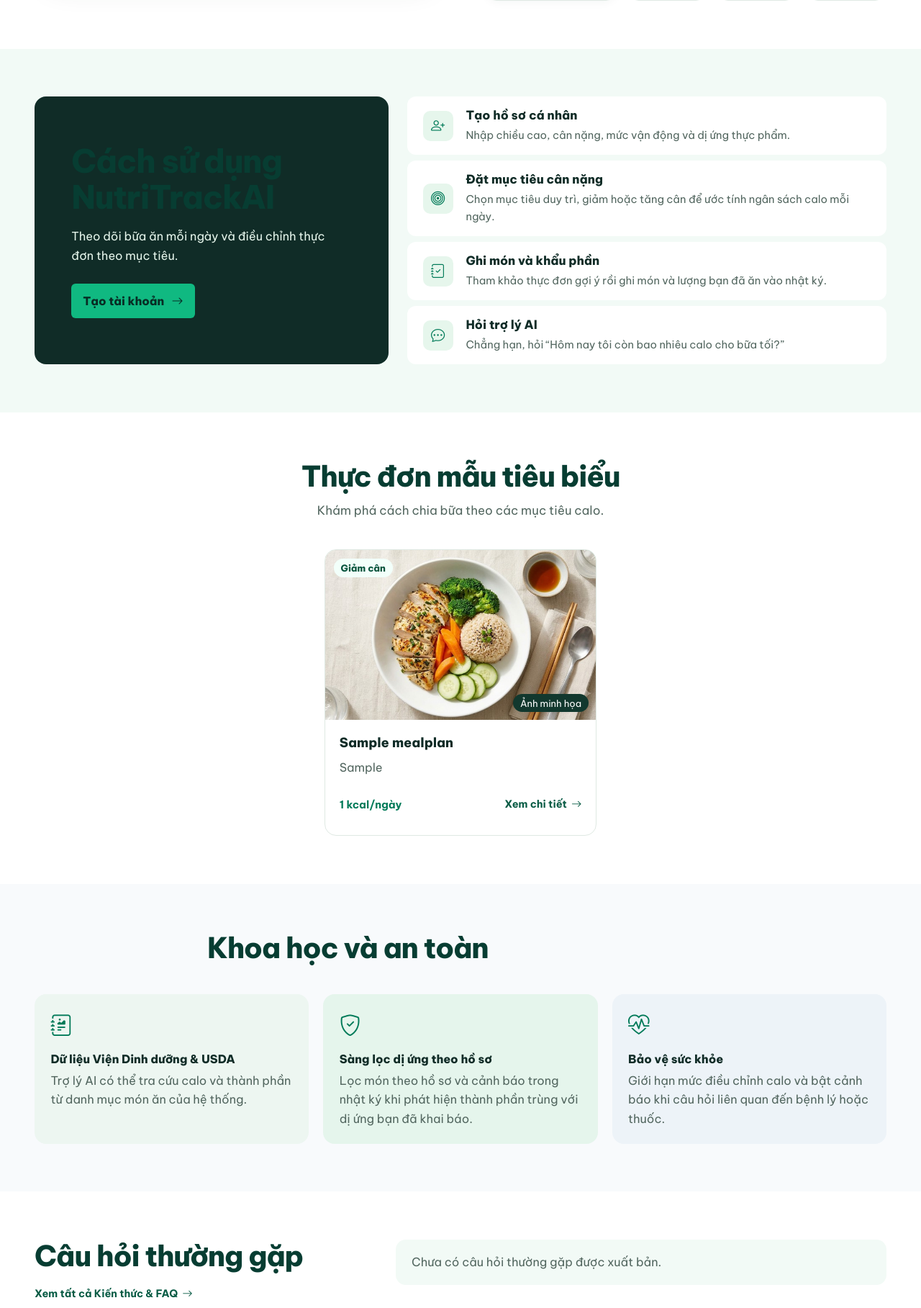
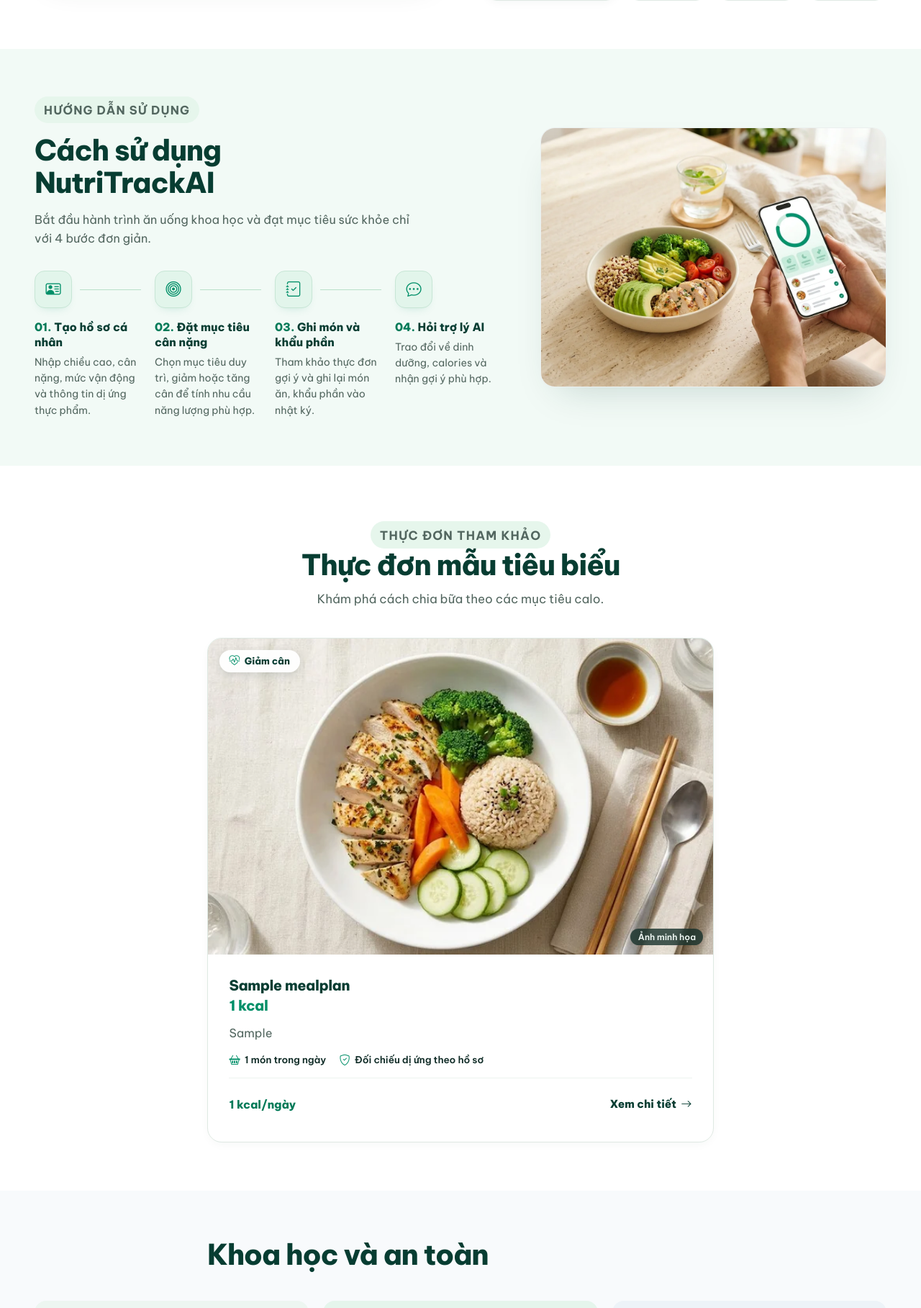
Before and after one commit to PhanAnh05/NutriTrackAI, an ASP.NET Core app: page / in a window 1280 px wide. Shown: the part 1246-3063 px from the top of the page at 72% size. Run offline with ASP.NET Core 8, Linux system fonts and the light colour scheme; empty tables hold one stand-in row (values such as "Sample post"); the project's own start-up code is not run, and a stand-in starts its controllers and pages; database files in the repository are not loaded.

Commit message:
feat(landing): redesign workflow storytelling and editorial meal plan showcase

```diff
--- a/Views/Home/Index.cshtml
+++ b/Views/Home/Index.cshtml
@@ -18,17 +18,16 @@
             Lead: "Dinh dưỡng thông minh, theo dõi sức khỏe dễ dàng và cá nhân hóa lộ trình phù hợp với mục tiêu của bạn.",
             Image: "~/images/home/Cinematic Rice Bowl Feast on Charcoal Slate.png", Webp: "~/images/home/hero-3-slate.webp", Width: 1672, Height: 941, ShowActions: false, AlignLeft: true)
     };
-    var hasAccountSession = User.Identity?.IsAuthenticated == true;
     var steps = new[]
     {
-        (Icon: "bi-person-plus", Title: "Tạo hồ sơ cá nhân", Controller: "Profile",
-            Detail: "Nhập chiều cao, cân nặng, mức vận động và dị ứng thực phẩm."),
-        (Icon: "bi-bullseye", Title: "Đặt mục tiêu cân nặng", Controller: "Goal",
-            Detail: "Chọn mục tiêu duy trì, giảm hoặc tăng cân để ước tính ngân sách calo mỗi ngày."),
-        (Icon: "bi-journal-check", Title: "Ghi món và khẩu phần", Controller: "MealLog",
-            Detail: "Tham khảo thực đơn gợi ý rồi ghi món và lượng bạn đã ăn vào nhật ký."),
-        (Icon: "bi-chat-dots", Title: "Hỏi trợ lý AI", Controller: "Chat",
-            Detail: "Chẳng hạn, hỏi “Hôm nay tôi còn bao nhiêu calo cho bữa tối?”")
+        (Number: "01", Icon: "bi-person-vcard", Title: "Tạo hồ sơ cá nhân",
+            Detail: "Nhập chiều cao, cân nặng, mức vận động và thông tin dị ứng thực phẩm."),
+        (Number: "02", Icon: "bi-bullseye", Title: "Đặt mục tiêu cân nặng",
+            Detail: "Chọn mục tiêu duy trì, giảm hoặc tăng cân để tính nhu cầu năng lượng phù hợp."),
+        (Number: "03", Icon: "bi-journal-check", Title: "Ghi món và khẩu phần",
+            Detail: "Tham khảo thực đơn gợi ý và ghi lại món ăn, khẩu phần vào nhật ký."),
+        (Number: "04", Icon: "bi-chat-dots", Title: "Hỏi trợ lý AI",
+            Detail: "Trao đổi về dinh dưỡng, calories và nhận gợi ý phù hợp.")
     };
 
     bool HasHomeImage(string filename) => HostEnvironment.WebRootFileProvider.GetFileInfo($"images/home/{filename}").Exists;
@@ -154,53 +153,47 @@
 
 <section class="home-section home-workflow" id="cach-su-dung" aria-labelledby="home-workflow-title">
     <div class="container home-wrap home-workflow-layout">
-        <div class="home-workflow-intro">
-            <h2 id="home-workflow-title">Cách sử dụng NutriTrackAI</h2>
-            <p>Theo dõi bữa ăn mỗi ngày và điều chỉnh thực đơn theo mục tiêu.</p>
-            @if (hasAccountSession)
-            {
-                <a class="home-workflow-action" asp-area="" asp-controller="Dashboard" asp-action="Index">
-                    Xem tổng quan <i class="bi bi-arrow-right" aria-hidden="true"></i>
-                </a>
-            }
-            else
-            {
-                <a class="home-workflow-action" asp-area="" asp-controller="Account" asp-action="Register">
-                    Tạo tài khoản <i class="bi bi-arrow-right" aria-hidden="true"></i>
-                </a>
-            }
-        </div>
+        <div class="home-workflow-content">
+            <p class="home-eyebrow">HƯỚNG DẪN SỬ DỤNG</p>
+            <h2 id="home-workflow-title">Cách sử dụng<br class="d-none d-lg-inline" /> NutriTrackAI</h2>
+            <p class="home-workflow-lead">Bắt đầu hành trình ăn uống khoa học và đạt mục tiêu sức khỏe chỉ với 4 bước đơn giản.</p>
             <ol class="home-workflow-steps" role="list">
                 @foreach (var step in steps)
                 {
                     <li class="home-workflow-step">
-                    <span class="home-workflow-icon" aria-hidden="true"><i class="bi @step.Icon"></i></span>
+                        <div class="home-workflow-track" aria-hidden="true">
+                            <span class="home-workflow-icon"><i class="bi @step.Icon"></i></span>
+                        </div>
                         <div class="home-workflow-step-copy">
-                        <h3>
-                            @if (hasAccountSession)
-                            {
-                                <a class="stretched-link" asp-area="" asp-controller="@step.Controller" asp-action="Index">@step.Title</a>
-                            }
-                            else
-                            {
-                                @step.Title
-                            }
-                        </h3>
+                            <h3><span class="home-step-num">@step.Number.</span> @step.Title</h3>
                             <p>@step.Detail</p>
                         </div>
-                    @if (hasAccountSession)
-                    {
-                        <i class="bi bi-chevron-right home-workflow-step-arrow" aria-hidden="true"></i>
-                    }
                     </li>
                 }
             </ol>
+        </div>
+        <figure class="home-workflow-figure">
+            <div class="home-workflow-media">
+                @if (HasHomeImage("workflow-lifestyle.jpg"))
+                {
+                    <picture>
+                        @if (HasHomeImage("workflow-lifestyle.webp"))
+                        {
+                            <source srcset="@Url.Content("~/images/home/workflow-lifestyle.webp")" type="image/webp" />
+                        }
+                        <img src="~/images/home/workflow-lifestyle.jpg" width="1200" height="896" loading="lazy" decoding="async"
+                             alt="Minh họa người dùng theo dõi bữa ăn lành mạnh trên ứng dụng NutriTrackAI" onerror="this.hidden = true" />
+                    </picture>
+                }
+            </div>
+        </figure>
     </div>
 </section>
 
 <section class="home-section home-showcase" id="thuc-don-mau" aria-labelledby="home-meals-title">
     <div class="container home-wrap">
         <div class="home-section-heading">
+            <p class="home-eyebrow">THỰC ĐƠN THAM KHẢO</p>
             <h2 id="home-meals-title">Thực đơn mẫu tiêu biểu</h2>
             <p>Khám phá cách chia bữa theo các mục tiêu calo.</p>
         </div>
@@ -213,50 +206,75 @@
         }
         else
         {
-            <div class="row row-cols-1 row-cols-md-2 row-cols-lg-3 justify-content-center g-4">
+            var mealGridVariant = Model.PublicMealPlans.Count switch
+            {
+                1 => "is-single",
+                2 or 4 => "is-two-col",
+                _ => "is-three-col"
+            };
+            <div class="home-meal-grid @mealGridVariant">
                 @foreach (var plan in Model.PublicMealPlans)
                 {
-                    var (goal, filename) = plan.GoalType switch
+                    var (goal, goalIcon, jpgFile, webpFile) = plan.GoalType switch
                     {
-                        GoalType.Lose => ("Giảm cân", "plan-1.jpg"),
-                        GoalType.Gain => ("Tăng cân", "plan-2.jpg"),
-                        _ => ("Duy trì", "plan-3.jpg")
+                        GoalType.Lose => ("Giảm cân", "bi-heart-pulse", "plan-1.jpg", "plan-1.webp"),
+                        GoalType.Gain => ("Tăng cân", "bi-graph-up-arrow", "plan-2.jpg", "plan-2.webp"),
+                        _ => ("Duy trì", "bi-check2-circle", "plan-3.jpg", "plan-3.webp")
                     };
-                    var illustrative = HasHomeImage(filename);
-                    var image = illustrative ? Url.Content($"~/images/home/{filename}")
+                    var illustrative = HasHomeImage(jpgFile);
+                    var image = illustrative ? Url.Content($"~/images/home/{jpgFile}")
                         : plan.FirstFood is { } food ? FoodImageUrl.Resolve(food.Name, food.ImageUrl, HostEnvironment.WebRootFileProvider) : null;
-                    <div class="col">
+                    var kcalText = $"{plan.TargetCalories.ToString("N0", vietnamese)} kcal";
+                    var displayTitle = plan.Name.EndsWith(kcalText, StringComparison.OrdinalIgnoreCase)
+                        ? plan.Name[..^kcalText.Length].TrimEnd(' ', '-', '—', '–')
+                        : plan.Name;
                     <article class="meal-showcase-card">
                         <div class="home-meal-media">
                             <i class="bi bi-egg-fried home-meal-fallback" aria-hidden="true"></i>
                             @if (!string.IsNullOrWhiteSpace(image))
                             {
-                                    <img src="@image" alt="@(illustrative ? "" : plan.FirstFood?.Name)" loading="lazy" decoding="async" onerror="this.hidden = true" />
+                                @if (illustrative && HasHomeImage(webpFile))
+                                {
+                                    <picture>
+                                        <source srcset="@Url.Content($"~/images/home/{webpFile}")" type="image/webp" />
+                                        <img src="@image" alt="" width="720" height="402" loading="lazy" decoding="async" onerror="this.hidden = true" />
+                                    </picture>
                                 }
-                                <span class="home-meal-goal">@goal</span>
+                                else
+                                {
+                                    <img src="@image" alt="@(illustrative ? "" : plan.FirstFood?.Name)" width="720" height="402" loading="lazy" decoding="async" onerror="this.hidden = true" />
+                                }
+                            }
+                            <span class="home-meal-goal"><i class="bi @goalIcon" aria-hidden="true"></i>@goal</span>
                             @if (illustrative)
                             {
                                 <span class="home-meal-photo-label">Ảnh minh họa</span>
                             }
                         </div>
                         <div class="home-meal-body">
-                                <h3>@plan.Name</h3>
+                            <h3 class="home-meal-heading">
+                                <span>@displayTitle</span>
+                                <span class="home-meal-kcal">@kcalText</span>
+                            </h3>
                             @if (!string.IsNullOrWhiteSpace(plan.Description))
                             {
                                 <p class="home-meal-description">@plan.Description</p>
                             }
                             else
                             {
-                                    <p>@plan.FoodCount món trong thực đơn.</p>
+                                <p class="home-meal-description">Thực đơn cân bằng dinh dưỡng với @plan.FoodCount món ăn theo bữa trong ngày.</p>
                             }
+                            <ul class="home-meal-meta" aria-label="Thông tin thực đơn">
+                                <li><i class="bi bi-basket2" aria-hidden="true"></i><span>@plan.FoodCount món trong ngày</span></li>
+                                <li><i class="bi bi-shield-check" aria-hidden="true"></i><span>Đối chiếu dị ứng theo hồ sơ</span></li>
+                            </ul>
                             <div class="home-meal-footer">
                                 <strong>@plan.TargetCalories.ToString("N0", vietnamese) kcal/ngày</strong>
-                                    <a asp-area="" asp-controller="MealPlan" asp-action="Index" asp-route-planId="@plan.Id" class="home-text-link"
+                                <a asp-area="" asp-controller="MealPlan" asp-action="Index" asp-route-planId="@plan.Id" class="home-meal-link"
                                    aria-label="Xem chi tiết @plan.Name">Xem chi tiết <i class="bi bi-arrow-right" aria-hidden="true"></i></a>
                             </div>
                         </div>
                     </article>
-                    </div>
                 }
             </div>
         }
--- a/wwwroot/css/site.css
+++ b/wwwroot/css/site.css
@@ -1437,87 +1437,134 @@ footer.footer-custom {
     font-size: clamp(.95rem, 1.15vw, 1.05rem);
 }
 
-.home-workflow { background: var(--home-mint); }
+/* Section 3: Workflow — "Cách sử dụng NutriTrackAI" */
+.home-workflow {
+    background: var(--home-mint);
+}
+
 .home-workflow-layout {
     display: grid;
-    grid-template-columns: minmax(0, .85fr) minmax(0, 1.15fr);
-    gap: clamp(1rem, 2vw, 1.75rem);
-}
-.home-workflow-intro {
+    grid-template-columns: minmax(0, 1.24fr) minmax(0, .92fr);
+    gap: clamp(2rem, 4.2vw, 3.75rem);
+    align-items: center;
+}
+
+.home-workflow-content {
+    min-width: 0;
+}
+
+.home-workflow-lead {
+    max-width: 48ch;
+    margin: .9rem 0 0;
+    font-size: 1.04rem;
+    color: var(--home-muted);
+}
+
+.home-workflow-steps {
+    display: grid;
+    grid-template-columns: repeat(4, minmax(0, 1fr));
+    gap: 1.2rem;
+    margin: 2rem 0 0;
+    padding: 0;
+    list-style: none;
+}
+
+.home-workflow-step {
     display: flex;
     flex-direction: column;
-    align-items: flex-start;
-    justify-content: center;
-    padding: clamp(1.5rem, 4vw, 3.5rem);
-    border-radius: 1rem;
-    background: var(--home-ink);
-    color: #fff;
-}
-.home-workflow-intro h2 {
-    max-width: 14ch;
-    font-size: clamp(2rem, 3.5vw, 3.2rem);
-    line-height: 1.12;
-}
-.home-workflow-intro p {
-    max-width: 34ch;
-    margin: 1rem 0 1.6rem;
-    color: var(--home-mint-strong);
-}
-.home-workflow-action {
-    display: inline-flex;
-    align-items: center;
-    gap: .65rem;
-    min-height: 48px;
-    padding: .65rem 1rem;
-    border-radius: .375rem;
-    background: var(--home-brand);
-    color: #082c24;
-    font-weight: 750;
-    text-decoration: none;
-}
-.home-workflow-action:hover {
-    background: var(--home-mint-strong);
-    color: var(--home-ink);
-}
-.home-workflow-action:focus-visible { outline-color: #fff; }
-.home-workflow-steps {
-    display: grid;
-    gap: .5rem;
-    margin: 0;
-    padding: 0;
-    list-style: none;
-}
-.home-workflow-step {
-    position: relative;
+    min-width: 0;
+}
+
+.home-workflow-track {
     display: flex;
     align-items: center;
-    gap: clamp(.75rem, 1.4vw, 1.15rem);
-    padding: .95rem clamp(.75rem, 2vw, 1.35rem);
-    border-radius: .75rem;
-    background: #fff;
-}
+    margin-bottom: .95rem;
+}
+
+.home-workflow-step:not(:last-child) .home-workflow-track::after {
+    content: "";
+    flex: 1;
+    height: 1.5px;
+    margin-left: .7rem;
+    background: #b9dfc9;
+}
+
 .home-workflow-icon {
     display: grid;
     place-items: center;
-    flex: 0 0 2.625rem;
-    height: 2.625rem;
-    border-radius: .625rem;
-    background: var(--home-mint-strong);
-    color: var(--home-action);
-    font-size: 1.2rem;
-}
-.home-workflow-step-copy { flex: 1; min-width: 0; }
+    flex: 0 0 3.25rem;
+    width: 3.25rem;
+    height: 3.25rem;
+    border-radius: 14px;
+    background: #e2f5eb;
+    border: 1px solid #c7e6d5;
+    color: var(--home-emerald);
+    font-size: 1.32rem;
+    box-shadow: 0 6px 14px -8px rgb(0 143 104 / 24%);
+}
+
+.home-workflow-step-copy {
+    min-width: 0;
+}
+
 .home-workflow-step h3 {
-    margin: 0 0 .25rem;
-    font-size: 1.05rem;
+    margin: 0 0 .4rem;
+    color: var(--home-forest);
+    font-size: .98rem;
     font-weight: 750;
     line-height: 1.35;
 }
-.home-workflow-step p { margin: 0; font-size: .925rem; }
-.home-workflow-step a { color: inherit; text-decoration: none; }
-.home-workflow-step a:hover { color: var(--home-action); text-decoration: underline; }
-.home-workflow-step-arrow { color: var(--home-action); }
+
+.home-step-num {
+    color: var(--home-action);
+    font-variant-numeric: tabular-nums;
+}
+
+.home-workflow-step p {
+    margin: 0;
+    font-size: .885rem;
+    line-height: 1.56;
+    color: var(--home-muted);
+}
+
+.home-workflow-figure {
+    margin: 0;
+    min-width: 0;
+}
+
+.home-workflow-media {
+    aspect-ratio: 4 / 3;
+    overflow: hidden;
+    border-radius: var(--home-radius-lg);
+    background: #ffffff;
+    border: 1px solid rgb(7 61 50 / 8%);
+    box-shadow: var(--home-shadow-lg);
+}
+
 .home-safety-grid h3 { margin: 0 0 .35rem; font-size: 1rem; font-weight: 750; line-height: 1.4; }
+
+/* Section 4: Meal Plans — "Thực đơn mẫu tiêu biểu" */
+.home-showcase {
+    background: var(--home-bg);
+}
+
+.home-meal-grid {
+    display: grid;
+    gap: clamp(1.35rem, 2.5vw, 2.15rem);
+}
+
+.home-meal-grid.is-single {
+    max-width: 44rem;
+    margin-inline: auto;
+}
+
+.home-meal-grid.is-two-col {
+    grid-template-columns: repeat(2, minmax(0, 1fr));
+}
+
+.home-meal-grid.is-three-col {
+    grid-template-columns: repeat(3, minmax(0, 1fr));
+}
 
 .meal-showcase-card {
     display: flex;
@@ -1525,9 +1572,18 @@ footer.footer-custom {
     height: 100%;
     overflow: hidden;
     border: 1px solid var(--home-rule);
-    border-radius: 16px;
-    background: white;
-}
+    border-radius: var(--home-radius-lg);
+    background: #ffffff;
+    box-shadow: var(--home-shadow-sm);
+    transition: transform .22s ease, border-color .22s ease, box-shadow .22s ease;
+}
+
+.meal-showcase-card:hover {
+    transform: translateY(-4px);
+    border-color: #bcdcc9;
+    box-shadow: var(--home-shadow-md);
+}
+
 .home-meal-media {
     position: relative;
     display: grid;
@@ -1535,42 +1591,192 @@ footer.footer-custom {
     isolation: isolate;
     overflow: hidden;
     aspect-ratio: 16 / 10;
-    background: linear-gradient(135deg, #e6f7ee, #bde7d4);
-}
-.home-meal-fallback { color: var(--home-action); font-size: 2rem; }
-.home-meal-media img { position: absolute; inset: 0; transition: transform .3s ease-out; }
-.meal-showcase-card:hover img { transform: scale(1.04); }
-.home-meal-goal, .home-meal-photo-label { position: absolute; padding: .28rem .62rem; border-radius: 100px; font-size: .8125rem; line-height: 1.25; }
-.home-meal-goal { inset: .75rem auto auto .75rem; background: #f2fffa; color: #07543d; font-weight: 750; }
-.home-meal-photo-label { inset: auto .65rem .65rem auto; background: #12382e; color: white; }
-.home-meal-body { display: flex; flex-direction: column; flex: 1; gap: .55rem; padding: 1.25rem; }
-.home-meal-body h3 { margin: 0; font-size: 1.13rem; line-height: 1.35; font-weight: 750; overflow-wrap: anywhere; }
-.home-meal-body p { margin: 0; }
-.home-meal-description { display: -webkit-box; -webkit-box-orient: vertical; -webkit-line-clamp: 2; overflow: hidden; }
+    background: linear-gradient(135deg, #e6f6ec, #c5ead6);
+}
+
+.home-meal-fallback {
+    color: var(--home-action);
+    font-size: 2.25rem;
+}
+
+.home-meal-media img {
+    position: absolute;
+    inset: 0;
+    transition: transform .32s ease-out;
+}
+
+.meal-showcase-card:hover .home-meal-media img {
+    transform: scale(1.035);
+}
+
+.home-meal-goal,
+.home-meal-photo-label {
+    position: absolute;
+    z-index: 1;
+    border-radius: 999px;
+    line-height: 1.25;
+}
+
+.home-meal-goal {
+    inset: 1rem auto auto 1rem;
+    display: inline-flex;
+    align-items: center;
+    gap: .4rem;
+    padding: .38rem .85rem;
+    background: rgb(255 255 255 / 95%);
+    color: var(--home-forest);
+    font-size: .825rem;
+    font-weight: 750;
+    box-shadow: 0 4px 14px rgb(7 32 26 / 14%);
+}
+
+.home-meal-goal i {
+    color: var(--home-emerald);
+    font-size: .92rem;
+}
+
+.home-meal-photo-label {
+    inset: auto .85rem .85rem auto;
+    padding: .24rem .65rem;
+    background: rgb(16 44 39 / 76%);
+    color: #f2faf6;
+    font-size: .75rem;
+    font-weight: 600;
+    backdrop-filter: blur(4px);
+}
+
+.home-meal-body {
+    display: flex;
+    flex-direction: column;
+    flex: 1;
+    gap: .75rem;
+    padding: clamp(1.35rem, 2.3vw, 1.85rem);
+}
+
+.home-meal-heading {
+    display: flex;
+    flex-direction: column;
+    gap: .22rem;
+    margin: 0;
+    color: var(--home-forest);
+    font-size: clamp(1.22rem, 1.55vw, 1.45rem);
+    line-height: 1.28;
+    font-weight: 800;
+    letter-spacing: -.02em;
+    overflow-wrap: anywhere;
+}
+
+.home-meal-kcal {
+    color: var(--home-emerald);
+    font-variant-numeric: tabular-nums;
+}
+
+.home-meal-body p {
+    margin: 0;
+}
+
+.home-meal-description {
+    font-size: .965rem;
+    line-height: 1.6;
+    color: var(--home-muted);
+    display: -webkit-box;
+    -webkit-box-orient: vertical;
+    -webkit-line-clamp: 2;
+    overflow: hidden;
+}
+
+.home-meal-meta {
+    display: flex;
+    flex-wrap: wrap;
+    gap: .45rem 1.15rem;
+    margin: .1rem 0 0;
+    padding: 0;
+    list-style: none;
+}
+
+.home-meal-meta li {
+    display: inline-flex;
+    align-items: center;
+    gap: .4rem;
+    color: var(--home-ink);
+    font-size: .84rem;
+    font-weight: 600;
+}
+
+.home-meal-meta i {
+    color: var(--home-emerald);
+    font-size: .95rem;
+}
+
 .home-meal-footer {
     display: flex;
     justify-content: space-between;
     align-items: center;
     flex-wrap: wrap;
-    gap: .15rem .6rem;
+    gap: .35rem .75rem;
     margin-top: auto;
-    padding-top: .5rem;
-}
-.home-meal-footer strong { color: var(--home-action); font-size: .93rem; }
+    padding-top: .95rem;
+    border-top: 1px solid #edf3ef;
+}
+
+.home-meal-footer strong {
+    color: var(--home-action);
+    font-size: .98rem;
+    font-weight: 800;
+    font-variant-numeric: tabular-nums;
+}
+
+.home-meal-link {
+    display: inline-flex;
+    align-items: center;
+    gap: .4rem;
+    min-height: 44px;
+    color: var(--home-forest);
+    font-size: .95rem;
+    font-weight: 750;
+    text-decoration: none;
+    transition: color .18s ease;
+}
+
+.home-meal-link i {
+    transition: transform .18s ease;
+}
+
+.home-meal-link:hover {
+    color: var(--home-action);
+}
+
+.home-meal-link:hover i {
+    transform: translateX(3px);
+}
+
 .home-text-link {
     display: inline-flex;
     align-items: center;
-    gap: .38rem;
+    gap: .4rem;
     min-height: 44px;
-    color: var(--home-action-hover);
-    font-size: .9rem;
+    color: var(--home-action);
+    font-size: .93rem;
     font-weight: 700;
     text-decoration: none;
     text-underline-offset: .2em;
 }
-.home-text-link:hover { color: var(--home-action-hover); text-decoration: underline; }
-.home-empty { padding: 1.15rem 1.35rem; border-radius: 14px; background: var(--home-mint); }
-.home-empty p { margin: 0; }
+
+.home-text-link:hover {
+    color: var(--home-action-hover);
+    text-decoration: underline;
+}
+
+.home-empty {
+    padding: 1.35rem 1.5rem;
+    border-radius: var(--home-radius-md);
+    background: var(--home-mint);
+    border: 1px solid var(--home-rule);
+}
+
+.home-empty p {
+    margin: 0;
+}
 
 .home-safety { background: #f8fafc; }
 .home-safety .home-section-heading { text-align: left; }
```
Also changed, not shown: other parts of wwwroot/css/site.css (+41 -12 lines), wwwroot/images/home/plan-1.webp (added), wwwroot/images/home/plan-2.webp (added), wwwroot/images/home/plan-3.webp (added), wwwroot/images/home/workflow-lifestyle.jpg (added), wwwroot/images/home/workflow-lifestyle.webp (added). Lines whose indentation alone changed are shown as unchanged.
